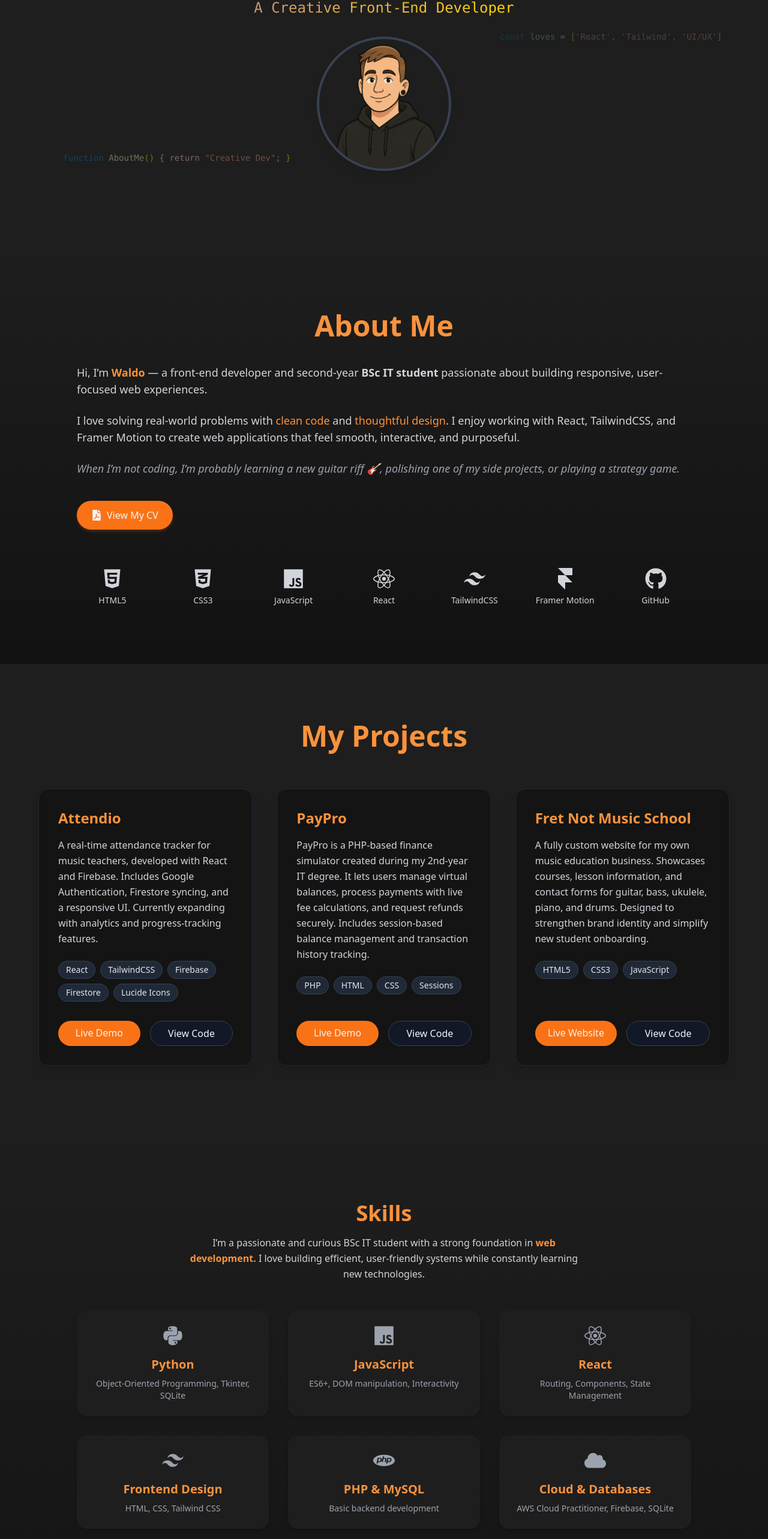
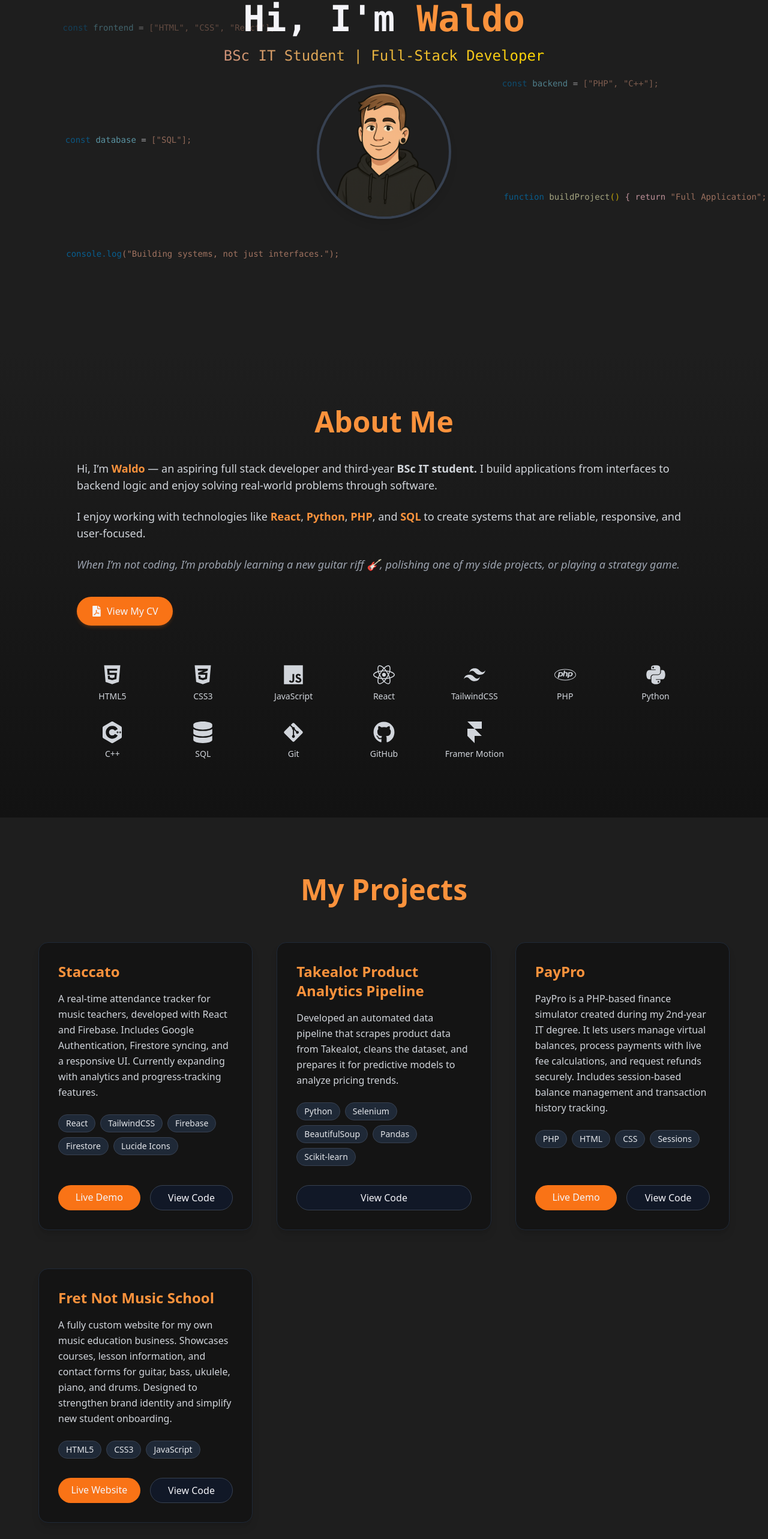
Before and after one commit to Waldo-Oosthuizen/portfolio, a React (Vite) app: page /#/ in a window 1280 px wide. Shown: the part 217-2783 px from the top of the page at 60% size. Built offline with nearby package versions, Linux system fonts and the light colour scheme.

Commit message:
Updated information and added a new project

```diff
--- a/src/components/Hero.jsx
+++ b/src/components/Hero.jsx
@@ -12,40 +12,59 @@ export default function Home() {
       { text: ' =', color: 'text-white' },
       { text: ' "Waldo";', color: 'text-darkOrange' },
     ],
+
     [
       { text: 'const', color: 'text-darkBlue' },
-      { text: ' loves', color: 'text-blue' },
+      { text: ' role', color: 'text-blue' },
       { text: ' =', color: 'text-white' },
-      { text: ' [', color: 'text-darkYellow' },
-      { text: "'React', 'Tailwind', 'UI/UX'", color: 'text-darkOrange' },
-      { text: ']', color: 'text-darkYellow' },
+      { text: ' "Software Developer";', color: 'text-darkOrange' },
     ],
-    [
-      { text: 'function', color: 'text-darkBlue' },
-      { text: ' AboutMe', color: 'text-yellow' },
-      { text: '() ', color: 'text-darkYellow' },
-      { text: '{ return ', color: 'text-[#FFC0CB]' },
-      { text: '"Creative Dev"', color: 'text-darkOrange' },
-      { text: '; }', color: 'text-darkYellow' },
-    ],
-    [
-      { text: 'let', color: 'text-darkBlue' },
-      { text: ' passion', color: 'text-blue' },
-      { text: ' =', color: 'text-white' },
-      { text: ' "Building Interfaces";', color: 'text-darkOrange' },
-    ],
+
     [
       { text: 'const', color: 'text-darkBlue' },
-      { text: ' skills', color: 'text-blue' },
+      { text: ' frontend', color: 'text-blue' },
       { text: ' =', color: 'text-white' },
       {
-        text: ' ["React", "Next.js", "Tailwind", "Python", "C++"];',
+        text: ' ["HTML", "CSS", "React"];',
         color: 'text-darkOrange',
       },
     ],
+
+    [
+      { text: 'const', color: 'text-darkBlue' },
+      { text: ' backend', color: 'text-blue' },
+      { text: ' =', color: 'text-white' },
+      {
+        text: ' ["PHP", "C++"];',
+        color: 'text-darkOrange',
+      },
+    ],
+
+    [
+      { text: 'const', color: 'text-darkBlue' },
+      { text: ' database', color: 'text-blue' },
+      { text: ' =', color: 'text-white' },
+      {
+        text: ' ["SQL"];',
+        color: 'text-darkOrange',
+      },
+    ],
+
+    [
+      { text: 'function', color: 'text-darkBlue' },
+      { text: ' buildProject', color: 'text-yellow' },
+      { text: '() ', color: 'text-darkYellow' },
+      { text: '{ return ', color: 'text-[#FFC0CB]' },
+      { text: '"Full Application";', color: 'text-darkOrange' },
+      { text: ' }', color: 'text-darkYellow' },
+    ],
+
     [
       { text: 'console.log', color: 'text-darkBlue' },
-      { text: '("Welcome to my portfolio!")', color: 'text-darkOrange' },
+      {
+        text: '("Building systems, not just interfaces.");',
+        color: 'text-darkOrange',
+      },
     ],
   ];
 
@@ -53,7 +72,9 @@ export default function Home() {
     <section className="relative w-full overflow-hidden bg-[#1e1e1e] font-mono">
       <motion.div
         ref={heroRef}
-        className="relative flex flex-col items-center justify-center min-h-[80vh] text-center px-6 py-10">
+        className="relative flex flex-col items-center justify-center min-h-[100vh] text-center px-6 py-10 ">
+        {/* Blur Overlay for Mobile */}
+        <div className="absolute inset-0 backdrop-blur-[1px] sm:backdrop-blur-none z-10" />
         {/* Floating Code Background */}
         {floatingCode.map((line, index) => (
           <motion.div
@@ -72,7 +93,9 @@ export default function Home() {
             }}
             className="absolute text-xs md:text-sm font-mono z-0 text-gray-400/70 pointer-events-none"
             style={{
-              top: `${10 + index * 32}%`,
+              top: `${
+                window.innerWidth < 640 ? 8 + index * 16 : 8 + index * 12
+              }%`,
               left: `${index % 2 === 0 ? 8 : 65}%`,
               whiteSpace: 'nowrap',
             }}>
@@ -99,7 +122,7 @@ export default function Home() {
             animate={{ opacity: 1, y: 0 }}
             transition={{ delay: 0.3, duration: 0.8 }}
             className="text-lg md:text-2xl bg-gradient-to-r from-darkOrange to-darkYellow bg-clip-text text-transparent font-medium mb-8">
-            A Creative Front-End Developer
+            BSc IT Student | Full-Stack Developer
           </motion.p>
 
           <motion.img
--- a/src/components/Projects.jsx
+++ b/src/components/Projects.jsx
@@ -3,7 +3,7 @@ import { motion } from 'framer-motion';
 
 const projects = [
   {
-    title: 'Attendio',
+    title: 'Staccato',
     tech: ['React', 'TailwindCSS', 'Firebase', 'Firestore', 'Lucide Icons'],
     description:
       'A real-time attendance tracker for music teachers, developed with React and Firebase. Includes Google Authentication, Firestore syncing, and a responsive UI. Currently expanding with analytics and progress-tracking features.',
@@ -11,12 +11,20 @@ const projects = [
     github: 'https://github.com/Waldo-Oosthuizen/attendio',
     buttonText: 'Live Demo',
   },
+
+  {
+    title: 'Takealot Product Analytics Pipeline',
+    tech: ['Python', 'Selenium', 'BeautifulSoup', 'Pandas', 'Scikit-learn'],
+    description:
+      'Developed an automated data pipeline that scrapes product data from Takealot, cleans the dataset, and prepares it for predictive models to analyze pricing trends.',
+    github: 'https://github.com/Waldo-Oosthuizen/takealot_product_web_scraper',
+  },
   {
     title: 'PayPro',
     tech: ['PHP', 'HTML', 'CSS', 'Sessions'],
     description:
       'PayPro is a PHP-based finance simulator created during my 2nd-year IT degree. It lets users manage virtual balances, process payments with live fee calculations, and request refunds securely. Includes session-based balance management and transaction history tracking.',
-    link: 'https://paypro.xo.je/?i=1',
+    link: 'https://paypro.wuaze.com/',
     github: 'https://github.com/Waldo-Oosthuizen/paypro',
     buttonText: 'Live Demo',
   },
@@ -84,13 +92,18 @@ export default function PortfolioProjects() {
 
               {/* Buttons */}
               <div className="mt-auto flex gap-4">
+                {/* Live Demo Button (only if link exists) */}
+                {project.link && (
                   <a
                     href={project.link}
                     target="_blank"
                     rel="noopener noreferrer"
                     className="flex-1 text-center px-5 py-2 bg-orange-500 text-white rounded-full font-medium hover:bg-orange-600 transition duration-300">
-                  {project.buttonText}
+                    {project.buttonText || 'Live Demo'}
                   </a>
+                )}
+
+                {/* GitHub Button */}
                 {project.github && (
                   <a
                     href={project.github}
--- a/src/pages/About.jsx
+++ b/src/pages/About.jsx
@@ -1,19 +1,43 @@
 import React from 'react';
 import { motion } from 'framer-motion';
-import { FaHtml5, FaCss3Alt, FaJs, FaReact, FaGithub } from 'react-icons/fa';
-import { SiTailwindcss, SiFramer } from 'react-icons/si';
+import {
+  FaHtml5,
+  FaCss3Alt,
+  FaJs,
+  FaReact,
+  FaGithub,
+  FaPhp,
+  FaPython,
+  FaDatabase,
+  FaGitAlt,
+} from 'react-icons/fa';
+import { SiTailwindcss, SiFramer, SiCplusplus } from 'react-icons/si';
 import { FaFilePdf } from 'react-icons/fa';
 import cv from '/Waldo_CV.pdf';
 
 export default function About() {
   const techStack = [
+    // Frontend
     { name: 'HTML5', icon: <FaHtml5 /> },
     { name: 'CSS3', icon: <FaCss3Alt /> },
     { name: 'JavaScript', icon: <FaJs /> },
     { name: 'React', icon: <FaReact /> },
     { name: 'TailwindCSS', icon: <SiTailwindcss /> },
+
+    // Backend / Programming
+    { name: 'PHP', icon: <FaPhp /> },
+    { name: 'Python', icon: <FaPython /> },
+    { name: 'C++', icon: <SiCplusplus /> },
+
+    // Database
+    { name: 'SQL', icon: <FaDatabase /> },
+
+    // Tools
+    { name: 'Git', icon: <FaGitAlt /> },
+    { name: 'GitHub', icon: <FaGithub /> },
+
+    // UI Enhancement
     { name: 'Framer Motion', icon: <SiFramer /> },
-    { name: 'GitHub', icon: <FaGithub /> },
   ];
 
   return (
@@ -34,18 +58,22 @@ export default function About() {
           {[
             <>
               Hi, I’m{' '}
-              <span className="text-orange-400 font-semibold">Waldo</span> — a
-              front-end developer and second-year{' '}
-              <span className="font-semibold">BSc IT student</span> passionate
-              about building responsive, user-focused web experiences.
+              <span className="text-orange-400 font-semibold">Waldo</span> — an
+              aspiring full stack developer and third-year{' '}
+              <span className="font-semibold">BSc IT student.</span> I build
+              applications from interfaces to backend logic and enjoy solving
+              real-world problems through software.
             </>,
+
             <>
-              I love solving real-world problems with{' '}
-              <span className="text-orange-400">clean code</span> and{' '}
-              <span className="text-orange-400">thoughtful design</span>. I
-              enjoy working with React, TailwindCSS, and Framer Motion to create
-              web applications that feel smooth, interactive, and purposeful.
+              I enjoy working with technologies like{' '}
+              <span className="text-orange-400 font-semibold">React</span>,{' '}
+              <span className="text-orange-400 font-semibold">Python</span>,{' '}
+              <span className="text-orange-400 font-semibold">PHP</span>, and{' '}
+              <span className="text-orange-400 font-semibold">SQL</span> to
+              create systems that are reliable, responsive, and user-focused.
             </>,
+
             <>
               <span className="text-gray-400 italic">
                 When I’m not coding, I’m probably learning a new guitar riff 🎸,
--- a/src/pages/Skills.jsx
+++ b/src/pages/Skills.jsx
@@ -6,7 +6,6 @@ import {
   FaJs,
   FaCloud,
   FaDatabase,
-  FaNetworkWired,
   FaGithub,
 } from 'react-icons/fa';
 import { SiTailwindcss, SiPhp } from 'react-icons/si';
@@ -41,66 +40,63 @@ export default function Skills() {
         <motion.div
           initial={{ opacity: 0, y: 40 }}
           whileInView={{ opacity: 1, y: 0 }}
-          transition={{ duration: 0.8, staggerChildren: 0.1 }}
+          transition={{ duration: 0.4, staggerChildren: 0.1 }}
           viewport={{ once: true, amount: 0.3 }}
           className="grid sm:grid-cols-2 md:grid-cols-3 gap-8">
           <SkillCard
             icon={<FaPython className="text-4xl text-gray-400" />}
             title="Python"
-            desc="Object-Oriented Programming, Tkinter, SQLite"
+            desc="Object-Oriented Programming, Tkinter GUIs, SQLite integration"
           />
+
           <SkillCard
             icon={<FaJs className="text-4xl text-gray-400" />}
             title="JavaScript"
-            desc="ES6+, DOM manipulation, Interactivity"
+            desc="ES6+, DOM manipulation, interactive web functionality"
           />
+
           <SkillCard
             icon={<FaReact className="text-4xl text-gray-400" />}
             title="React"
-            desc="Routing, Components, State Management"
+            desc="Component-based UI, routing, state-driven applications"
           />
+
           <SkillCard
             icon={<SiTailwindcss className="text-4xl text-gray-400" />}
-            title="Frontend Design"
-            desc="HTML, CSS, Tailwind CSS"
+            title="Frontend Development"
+            desc="HTML, CSS, TailwindCSS, responsive design"
           />
+
           <SkillCard
             icon={<SiPhp className="text-4xl text-gray-400" />}
-            title="PHP & MySQL"
-            desc="Basic backend development"
+            title="Backend Development"
+            desc="PHP, form handling, authentication logic"
           />
-          <SkillCard
-            icon={<FaCloud className="text-4xl text-gray-400" />}
-            title="Cloud & Databases"
-            desc="AWS Cloud Practitioner, Firebase, SQLite"
-          />
-          <SkillCard
-            icon={<FaNetworkWired className="text-4xl text-gray-400" />}
-            title="Networking"
-            desc="IPv4/IPv6, Subnetting, Network Security"
-          />
+
           <SkillCard
             icon={<FaDatabase className="text-4xl text-gray-400" />}
             title="Database Management"
-            desc="CRUD, schema design, relational concepts"
+            desc="SQL, MySQL, SQLite, CRUD operations"
           />
+
+          <SkillCard
+            icon={<FaCloud className="text-4xl text-gray-400" />}
+            title="Cloud & Deployment"
+            desc="AWS Cloud Practitioner, Firebase, web hosting"
+          />
+
           <SkillCard
             icon={<FaGithub className="text-4xl text-gray-400" />}
             title="Tools & Workflow"
-            desc="GitHub, VSCode"
+            desc="Git, GitHub, VS Code, version control workflows"
+          />
+
+          <SkillCard
+            icon={<FaDatabase className="text-4xl text-gray-400" />}
+            title="Application Development"
+            desc="Full-stack applications, database-driven systems"
           />
         </motion.div>
-
-        {/* Closing Line */}
-        <motion.p
-          initial={{ opacity: 0 }}
-          whileInView={{ opacity: 1 }}
-          transition={{ duration: 0.8, delay: 0.3 }}
-          viewport={{ once: true }}
-          className="mt-12 text-center text-gray-400 italic">
-          “These skills form the foundation of my projects like Attendio and
-          PayPro, where I bring ideas to life through code and creativity.”
-        </motion.p>
       </div>
     </section>
   );
```
Lines whose indentation alone changed are shown as unchanged.
